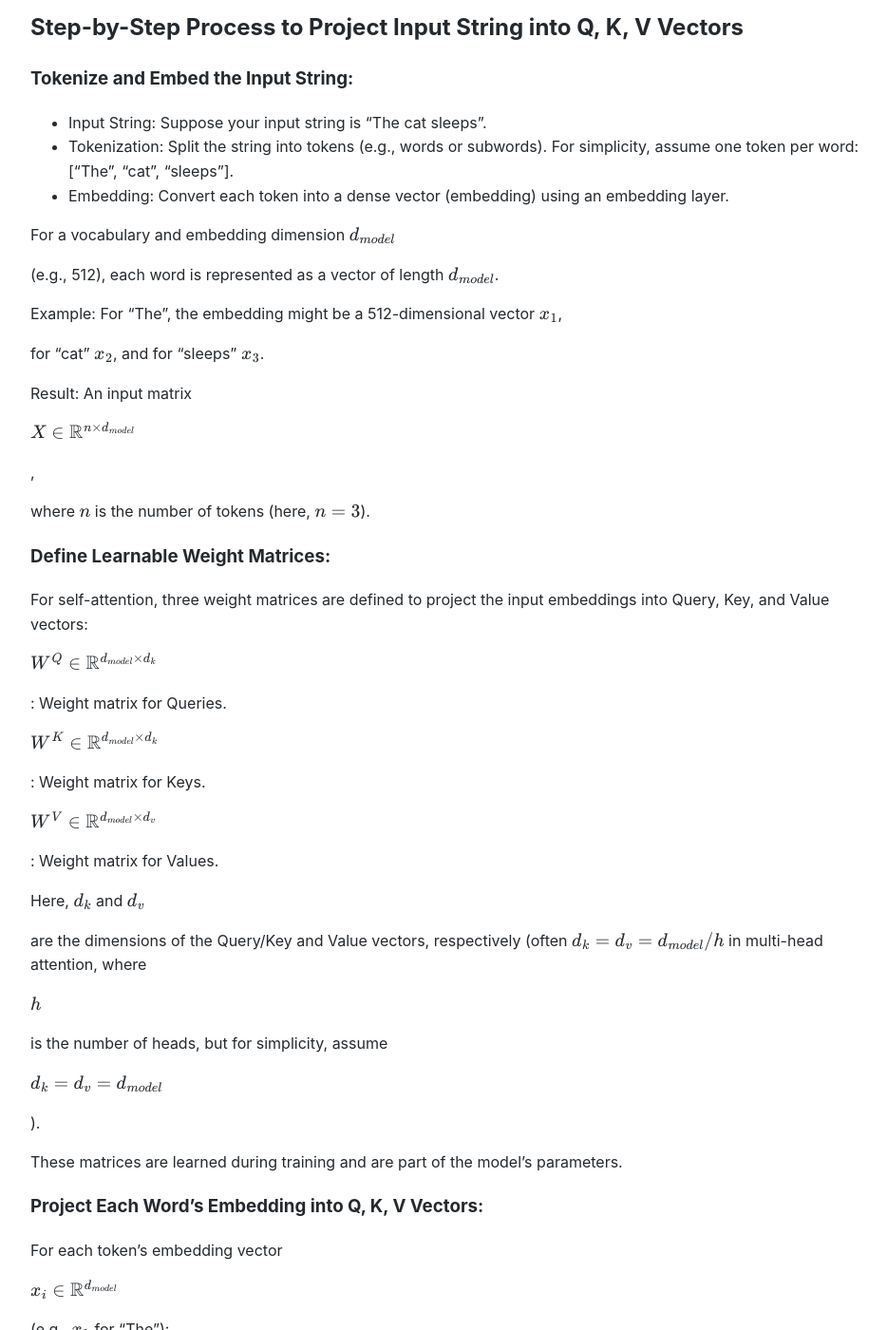
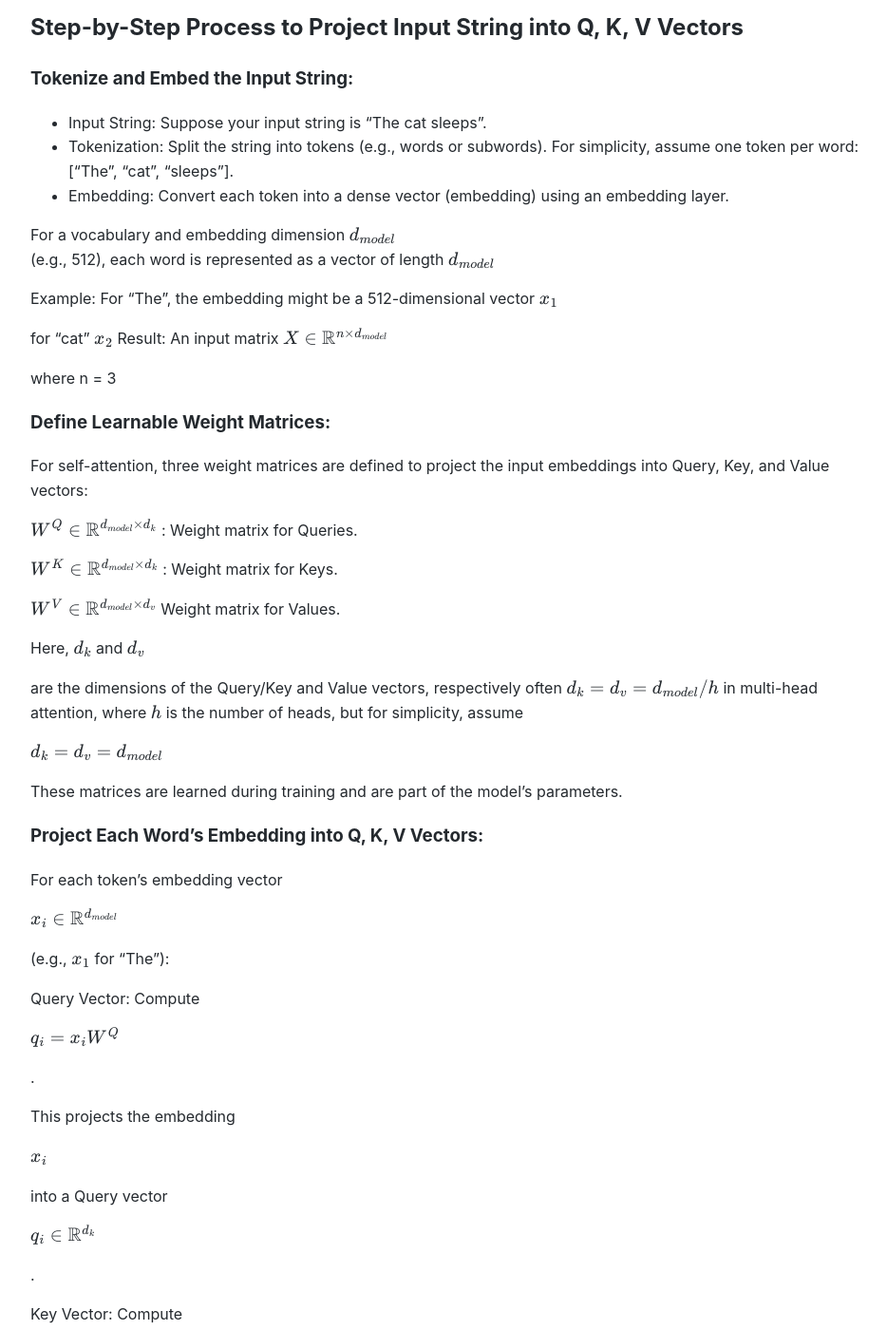
Before and after one commit to Michael-Lubinsky/michael-lubinsky.github.com, a Jekyll site: the page built from ml/attention.md, in a window 1280 px wide and 1400 px high, scrolled down 8187 px. Shown: the whole window at 95% size, without its empty margins (158-1092 px from the left). Built offline with Jekyll 4.4.1, drawn with Linux system fonts in a browser that asks for light colours; our own code applies the rules of GitHub Pages for plain Markdown files.

Commit message:
Update attention.md

```diff
--- a/ml/attention.md
+++ b/ml/attention.md
@@ -276,41 +276,34 @@
 - Embedding: Convert each token into a dense vector (embedding) using an embedding layer.
 
 For a vocabulary and embedding dimension $d_{model}$
-
-(e.g., 512), each word is represented as a vector of length <math xmlns="http://www.w3.org/1998/Math/MathML"><semantics><mrow><msub><mi>d</mi><mrow><mi>m</mi><mi>o</mi><mi>d</mi><mi>e</mi><mi>l</mi></mrow></msub></mrow><annotation encoding="application/x-tex"> d_{model} </annotation></semantics></math>.
-
-Example: For "The", the embedding might be a 512-dimensional vector <math xmlns="http://www.w3.org/1998/Math/MathML"><semantics><mrow><msub><mi>x</mi><mn>1</mn></msub></mrow><annotation encoding="application/x-tex"> x_1 </annotation></semantics></math>,
-
-for "cat" <math xmlns="http://www.w3.org/1998/Math/MathML"><semantics><mrow><msub><mi>x</mi><mn>2</mn></msub></mrow><annotation encoding="application/x-tex"> x_2 </annotation></semantics></math>, and for "sleeps" <math xmlns="http://www.w3.org/1998/Math/MathML"><semantics><mrow><msub><mi>x</mi><mn>3</mn></msub></mrow><annotation encoding="application/x-tex"> x_3 </annotation></semantics></math>.
-
+(e.g., 512), each word is represented as a vector of length $d_{model}$
+
+Example: For "The", the embedding might be a 512-dimensional vector $x_1$
+
+for "cat" $x_2$
 Result: An input matrix
-
-<math xmlns="http://www.w3.org/1998/Math/MathML"><semantics><mrow><mi>X</mi><mo>∈</mo><msup><mi mathvariant="double-struck">R</mi><mrow><mi>n</mi><mo>×</mo><msub><mi>d</mi><mrow><mi>m</mi><mi>o</mi><mi>d</mi><mi>e</mi><mi>l</mi></mrow></msub></mrow></msup></mrow><annotation encoding="application/x-tex"> X \in \mathbb{R}^{n \times d_{model}} </annotation></semantics></math>,
-
-where <math xmlns="http://www.w3.org/1998/Math/MathML"><semantics><mrow><mi>n</mi></mrow><annotation encoding="application/x-tex"> n </annotation></semantics></math> is the number of tokens (here, <math xmlns="http://www.w3.org/1998/Math/MathML"><semantics><mrow><mi>n</mi><mo>=</mo><mn>3</mn></mrow><annotation encoding="application/x-tex"> n = 3 </annotation></semantics></math>).
-
-
-
+$X \in \mathbb{R}^{n \times d_{model}}$
+
+where n = 3
 
 ### Define Learnable Weight Matrices:
 
 For self-attention, three weight matrices are defined to project the input embeddings into Query, Key, and Value vectors:
 
-<math xmlns="http://www.w3.org/1998/Math/MathML"><semantics><mrow><msup><mi>W</mi><mi>Q</mi></msup><mo>∈</mo><msup><mi mathvariant="double-struck">R</mi><mrow><msub><mi>d</mi><mrow><mi>m</mi><mi>o</mi><mi>d</mi><mi>e</mi><mi>l</mi></mrow></msub><mo>×</mo><msub><mi>d</mi><mi>k</mi></msub></mrow></msup></mrow><annotation encoding="application/x-tex"> W^Q \in \mathbb{R}^{d_{model} \times d_k} </annotation></semantics></math>: Weight matrix for Queries.
-
-<math xmlns="http://www.w3.org/1998/Math/MathML"><semantics><mrow><msup><mi>W</mi><mi>K</mi></msup><mo>∈</mo><msup><mi mathvariant="double-struck">R</mi><mrow><msub><mi>d</mi><mrow><mi>m</mi><mi>o</mi><mi>d</mi><mi>e</mi><mi>l</mi></mrow></msub><mo>×</mo><msub><mi>d</mi><mi>k</mi></msub></mrow></msup></mrow><annotation encoding="application/x-tex"> W^K \in \mathbb{R}^{d_{model} \times d_k} </annotation></semantics></math>: Weight matrix for Keys.
-
-
-<math xmlns="http://www.w3.org/1998/Math/MathML"><semantics><mrow><msup><mi>W</mi><mi>V</mi></msup><mo>∈</mo><msup><mi mathvariant="double-struck">R</mi><mrow><msub><mi>d</mi><mrow><mi>m</mi><mi>o</mi><mi>d</mi><mi>e</mi><mi>l</mi></mrow></msub><mo>×</mo><msub><mi>d</mi><mi>v</mi></msub></mrow></msup></mrow><annotation encoding="application/x-tex"> W^V \in \mathbb{R}^{d_{model} \times d_v} </annotation></semantics></math>: Weight matrix for Values.
+$W^Q \in \mathbb{R}^{d_{model} \times d_k}$ : Weight matrix for Queries.
+
+$W^K \in \mathbb{R}^{d_{model} \times d_k}$ : Weight matrix for Keys.
+
+$W^V \in \mathbb{R}^{d_{model} \times d_v}$ Weight matrix for Values.
 
 
 Here, <math xmlns="http://www.w3.org/1998/Math/MathML"><semantics><mrow><msub><mi>d</mi><mi>k</mi></msub></mrow><annotation encoding="application/x-tex"> d_k </annotation></semantics></math> and <math xmlns="http://www.w3.org/1998/Math/MathML"><semantics><mrow><msub><mi>d</mi><mi>v</mi></msub></mrow><annotation encoding="application/x-tex"> d_v </annotation></semantics></math>
 
-are the dimensions of the Query/Key and Value vectors, respectively (often <math xmlns="http://www.w3.org/1998/Math/MathML"><semantics><mrow><msub><mi>d</mi><mi>k</mi></msub><mo>=</mo><msub><mi>d</mi><mi>v</mi></msub><mo>=</mo><msub><mi>d</mi><mrow><mi>m</mi><mi>o</mi><mi>d</mi><mi>e</mi><mi>l</mi></mrow></msub><mi mathvariant="normal">/</mi><mi>h</mi></mrow><annotation encoding="application/x-tex"> d_k = d_v = d_{model}/h </annotation></semantics></math> in multi-head attention, where
-
-<math xmlns="http://www.w3.org/1998/Math/MathML"><semantics><mrow><mi>h</mi></mrow><annotation encoding="application/x-tex"> h </annotation></semantics></math> is the number of heads, but for simplicity, assume
-
-<math xmlns="http://www.w3.org/1998/Math/MathML"><semantics><mrow><msub><mi>d</mi><mi>k</mi></msub><mo>=</mo><msub><mi>d</mi><mi>v</mi></msub><mo>=</mo><msub><mi>d</mi><mrow><mi>m</mi><mi>o</mi><mi>d</mi><mi>e</mi><mi>l</mi></mrow></msub></mrow><annotation encoding="application/x-tex"> d_k = d_v = d_{model} </annotation></semantics></math>).
+are the dimensions of the Query/Key and Value vectors, respectively
+often $d_k = d_v = d_{model}/h$ in multi-head attention,
+where $h$ is the number of heads, but for simplicity, assume
+
+$d_k = d_v = d_{model}$
 
 These matrices are learned during training and are part of the model's parameters.
 
```
